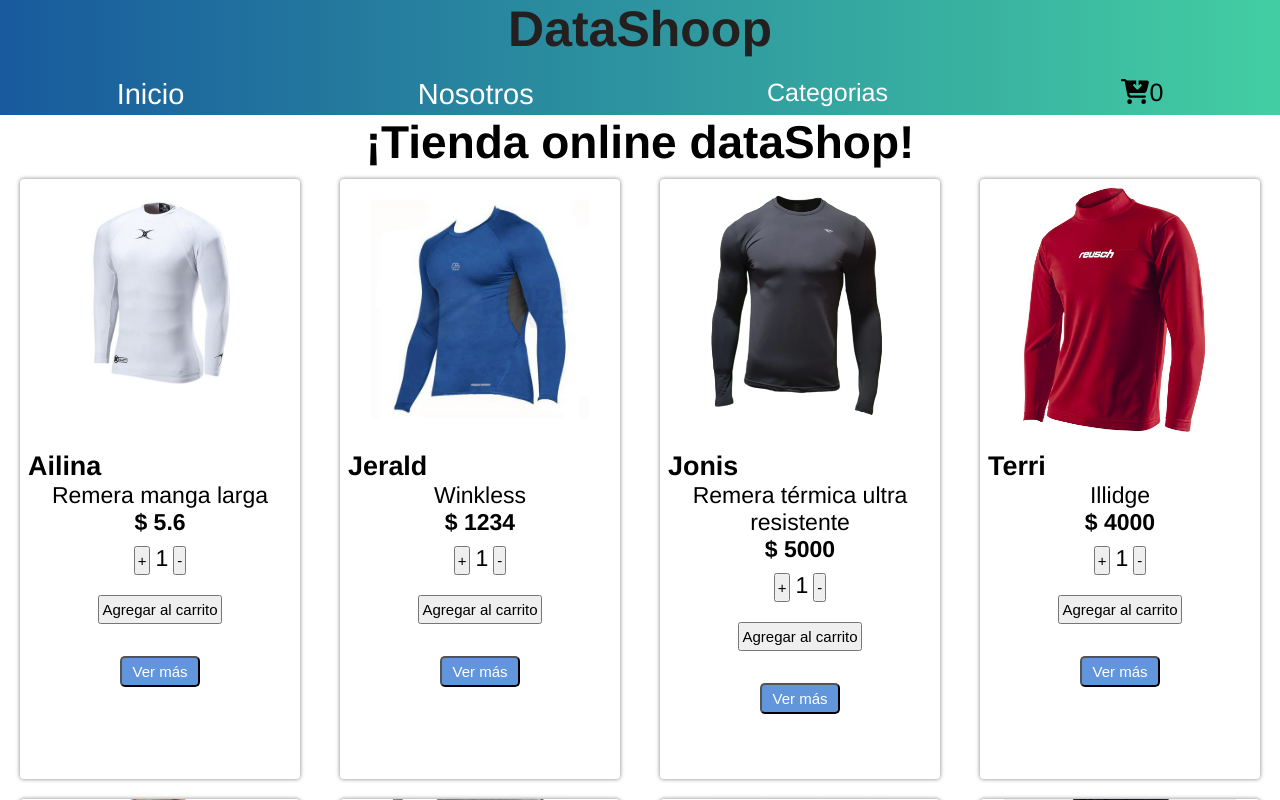
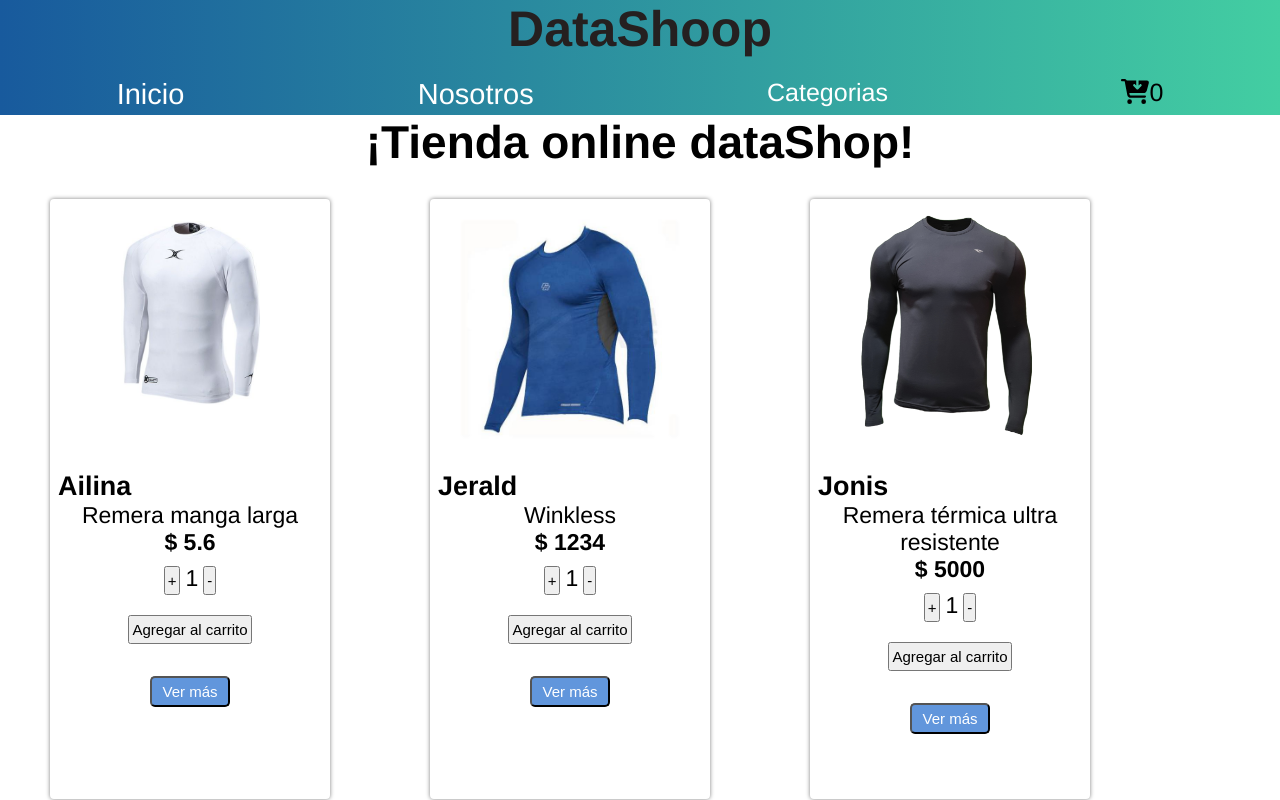
Before and after one commit to GuiFerdATA/React-Guille-Fernandez, a React (Create React App) app: page / in a window 1280 px wide. Shown: the top 800 px of the page. Built offline with nearby package versions, Linux system fonts and the light colour scheme.

Commit message:
coregimos posicion de cart en css

```diff
--- a/src/components/Products/card.css
+++ b/src/components/Products/card.css
@@ -12,7 +12,7 @@
 
 .card {
     float: left;
-    margin: 10px 20px;
+    margin: 30px 50px;
     min-height: 600px;
     width: 280px;
     height: 100%;
```
